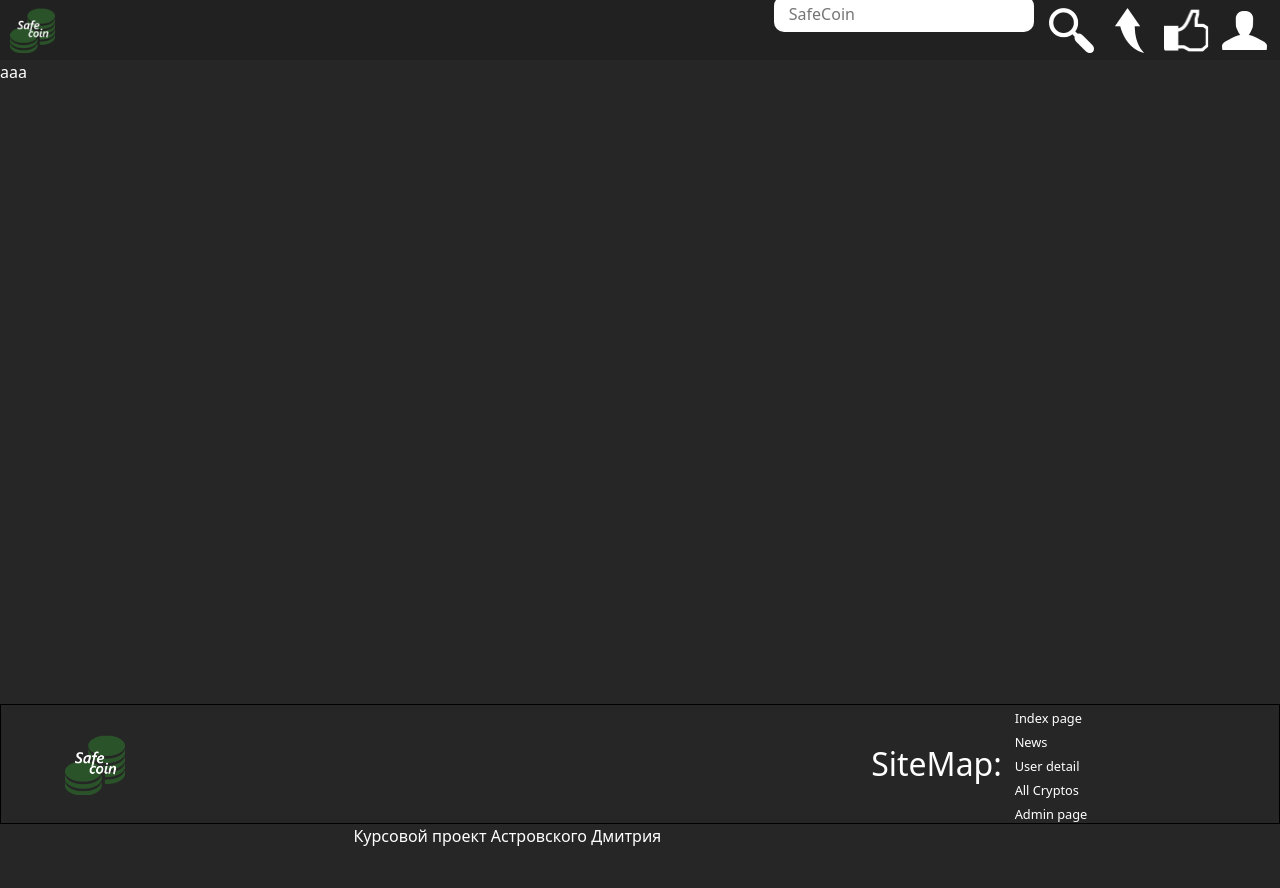
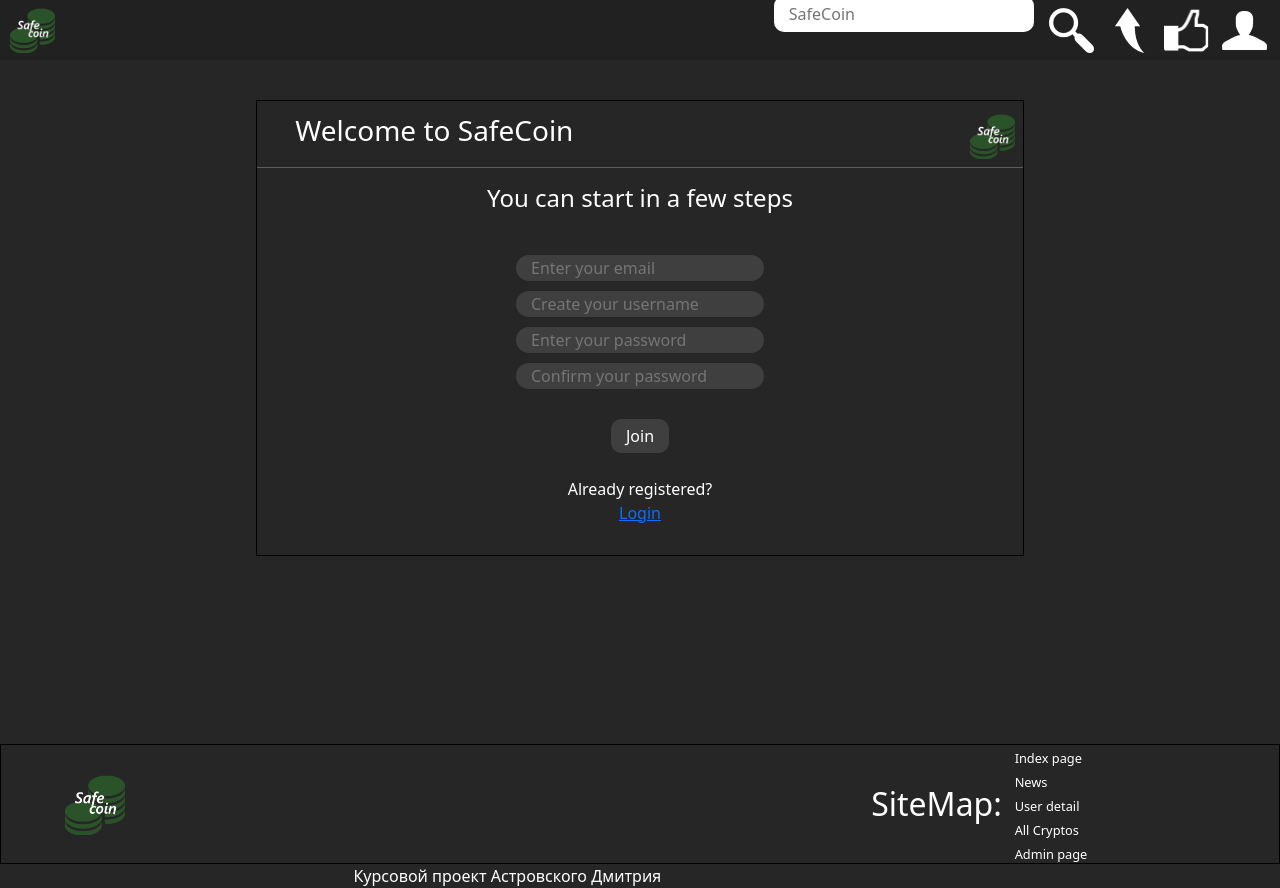
Before and after one commit to GeekchanskiY/SafeCoin_React, a React (Create React App) app: page /register in a window 1280 px wide. Before the commit the page ends 848 px from the top, so only its background shows below. Built offline with nearby package versions, Linux system fonts and the light colour scheme.

Commit message:
register form ready

```diff
--- a/src/components/users/register.jsx
+++ b/src/components/users/register.jsx
@@ -1,6 +1,66 @@
-export default function Register(){
+import React, { useEffect } from "react";
+import { useSelector, useDispatch } from 'react-redux';
+import { refresh , auth }  from "../../features/JWTSlice";
+import register_request from "../../utils/requests/user/register_user";
+import logo from "../../img/SafeCoin.png";
+import { useState } from 'react';
+import { useNavigate } from "react-router-dom";
+import { Link } from "react-router-dom";
 
-    return <div>
-        aaa
+
+export function RegisterForm() {
+    const jwt_state = useSelector((state) => state.jwt)
+    const dispatch = useDispatch()
+    const [email, setEmail] = useState('')
+    const [username, setUName] = useState('')
+    const [password, setPassword] = useState('')
+    const [cpassword, setCPassword] = useState('')
+    const [error, setError] = useState()
+    const navigate = useNavigate()
+
+    const register = async () => {
+        let data = await register_request(email, username, password)
+        if (data.error != undefined){
+            setError(data.error.error)
+        } else {
+            dispatch(auth(data))
+            console.log(data)
+            navigate('/user')
+        }
+
+    }
+    return (
+      <div className="detail">
+        <h4>You can start in a few steps</h4>
+        <span className="password_error">{error}</span> <br />
+        <input value={email} type="text" name="safecoin_email" id="emailinput" onChange={(e) => {setEmail(e.target.value)}} placeholder="Enter your email"/> <br />
+        <input value={username} type="text" name="safecoin_username" id="unameinput" onChange={(e) => {setUName(e.target.value)}} placeholder="Create your username"/> <br />
+        <input value={password} type="password" name="safecoin_password" id="passwordinput" autoComplete="on" onChange={(e) => {setPassword(e.target.value)}} placeholder="Enter your password"/> <br />
+        <input value={cpassword} type="password" name="safecoin_password2" id="passwordinput2" autoComplete="on" onChange={(e) => {setCPassword(e.target.value)}} placeholder="Confirm your password"/> <br />
+
+
+        <button type="submit" onClick={(e) => {register()}}>
+                Join
+        </button> <br /> <br />
+        <span>Already registered? <br /><Link to='/login'>Login</Link></span>
+      </div>
+    )
+  }
+
+export default function Register (){
+  const jwt_state = useSelector((state) => state.jwt)
+  const navigate = useNavigate()
+  useEffect(()=>{
+    if (jwt_state.authentificated === true){
+      navigate('/user')
+    }
+  })
+  return <div className="logregform">
+    <div className="welcomeback">
+    <h3 className="left_span">Welcome to SafeCoin</h3> <img src={logo} alt="logo" className="logoimg" />
     </div>
+
+      <hr />
+      <RegisterForm></RegisterForm>
+  </div>
 }
```
